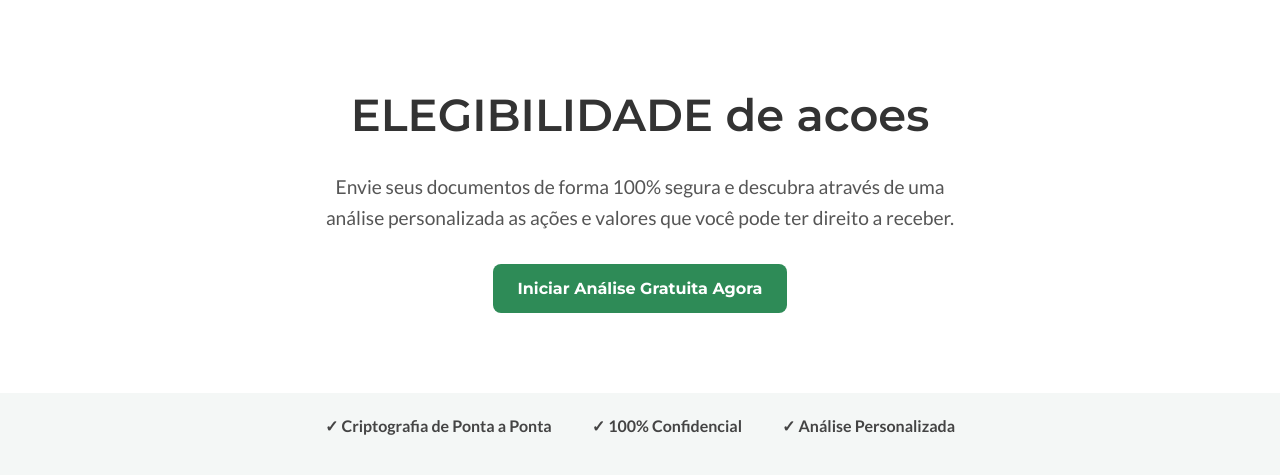
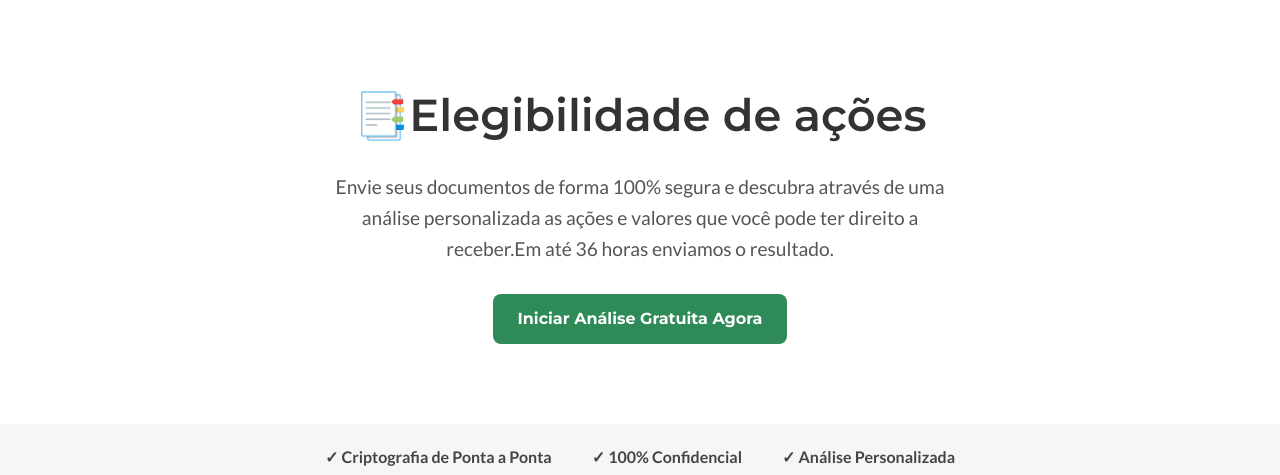
Before and after one commit to igortorresfernandes-ops/Meu-site-caixa, a plain HTML site: page index.html in a window 1280 px wide. Shown: the part 325-800 px from the top of the page. Drawn offline with Linux system fonts and the light colour scheme.

Commit message:
Update index.html

```diff
--- a/index.html
+++ b/index.html
@@ -27,8 +27,8 @@
     <main>
         <section class="hero">
             <div class="container">
-                <h1>ELEGIBILIDADE de acoes</h1>
-                <p>Envie seus documentos de forma 100% segura e descubra através de uma análise personalizada as ações e valores que você pode ter direito a receber.</p>
+                <h1>📑Elegibilidade de ações</h1>
+                <p>Envie seus documentos de forma 100% segura e descubra através de uma análise personalizada as ações e valores que você pode ter direito a receber.Em até 36 horas enviamos o resultado.</p>
                 <a href="#acoes" class="btn-primary">Iniciar Análise Gratuita Agora</a>
             </div>
         </section>
```
